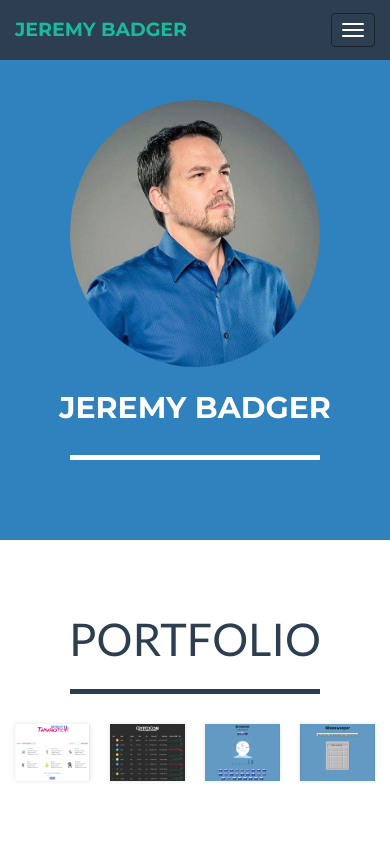
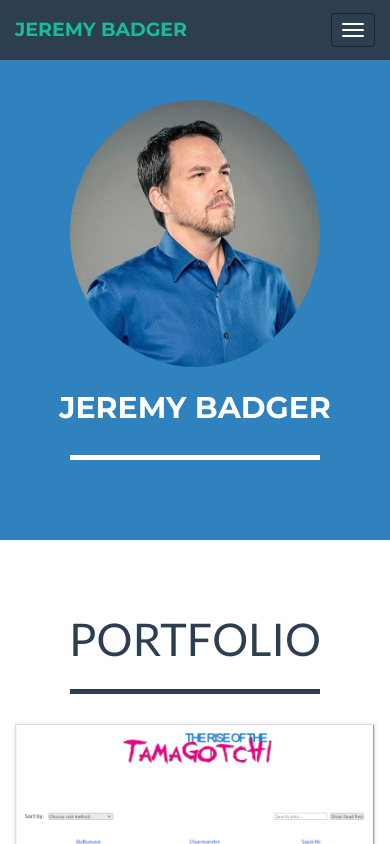
Before and after one commit to jbadge/Portfolio, a React (Vite) app: page / in a window 390 px wide. Shown: the top 844 px of the page. Built offline with nearby package versions, Linux system fonts and the light colour scheme.

Commit message:
Changed Portfolio section layout for mobile

```diff
--- a/src/index.scss
+++ b/src/index.scss
@@ -33,7 +33,6 @@ body {
 
 .img-portfolio {
   background-color: white;
-  // border: 1px solid #ddd;
   box-shadow: 0 0 5px rgba(0, 0, 0, 0.1);
 }
 
@@ -47,13 +46,12 @@ body {
 }
 
 @media (max-width: 600px) {
-  #portfolio
-    .portfolio-item-list
-    .portfolio-link
-    .caption
-    .caption-content
-    .fa-search-plus {
-    margin-top: -15px;
-    font-size: 50px;
+  #portfolio .portfolio-item-list {
+    flex-direction: column;
+    .img-portfolio {
+      background-color: white;
+      border: 1px solid #ddd;
+      box-shadow: 0 0 5px rgba(0, 0, 0, 0.1);
+    }
   }
 }
```
